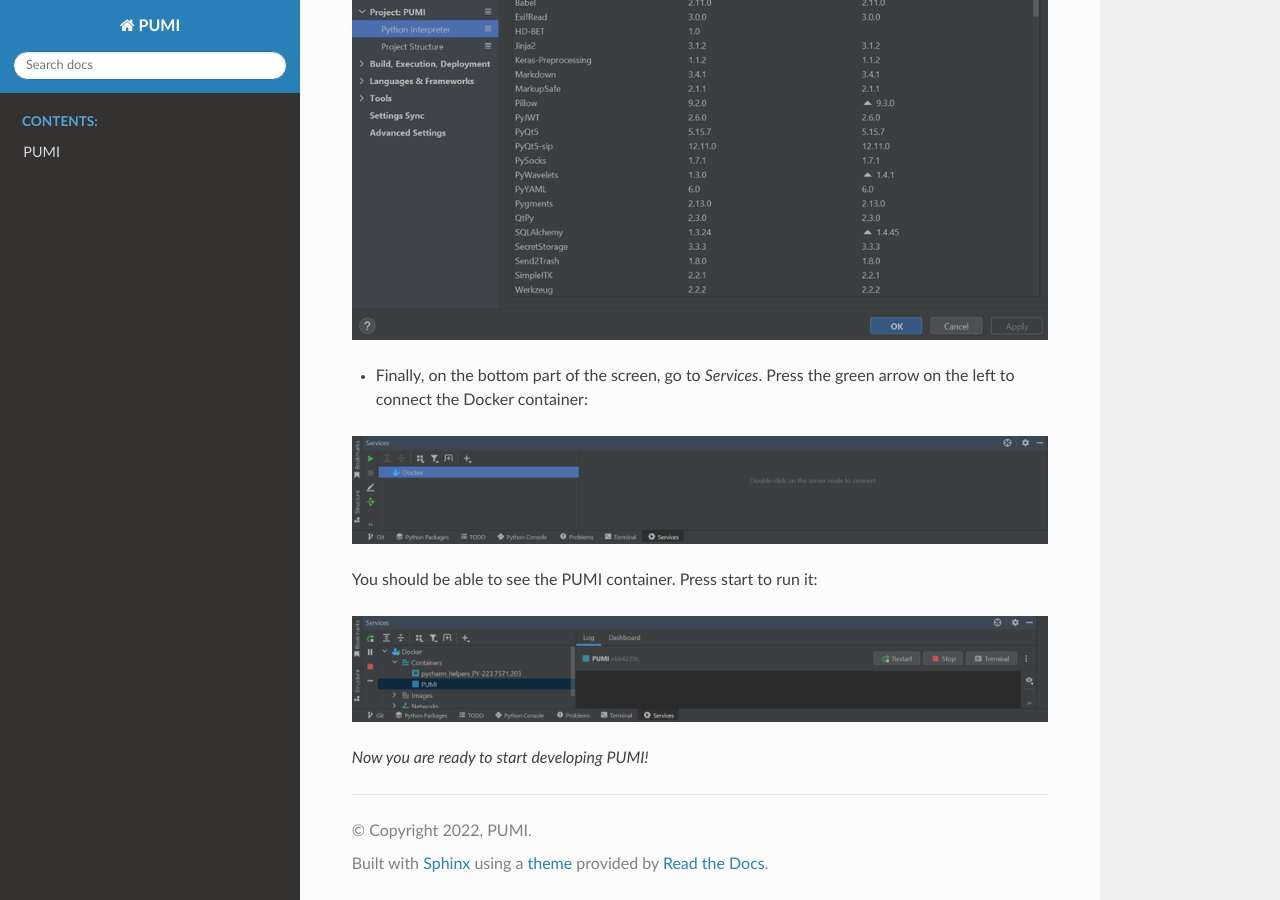
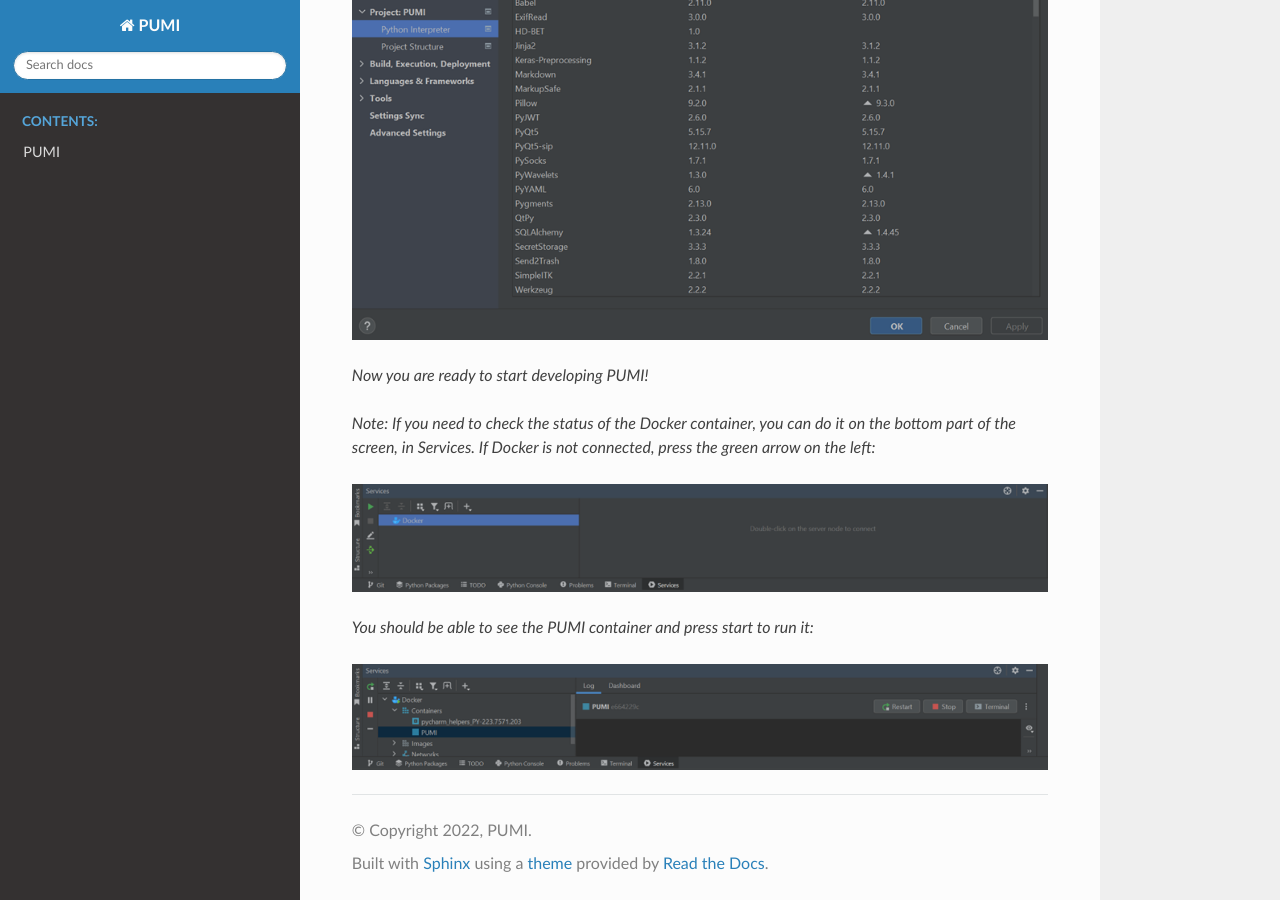
Before and after one commit to pni-lab/PUMI, a Sphinx documentation site: the page built from Docs/windows_setup.md, in a window 1280 px wide and 900 px high, scrolled down 7398 px. Built offline with Sphinx 7.4.7 and the Read the Docs theme 2.0.0, drawn with Linux system fonts in a browser that asks for light colours.

Commit message:
Windows environment setup for development SOP +

```diff
--- a/Docs/windows_setup.md
+++ b/Docs/windows_setup.md
@@ -104,12 +104,12 @@
 
 ![interpreter5](images/w16.png)
 
-- Finally, on the bottom part of the screen, go to *Services*. Press the green arrow on the left to connect the Docker container:
+*Now you are ready to start developing PUMI!*
+
+*Note: If you need to check the status of the Docker container, you can do it on the bottom part of the screen, in *Services*. If Docker is not connected, press the green arrow on the left:*
 
 ![Docker_connect](images/w17.png)
 
-You should be able to see the PUMI container. Press start to run it:
+*You should be able to see the PUMI container and press start to run it:*
 
 ![Pumi_run](images/w18.png)
-
-*Now you are ready to start developing PUMI!*
```
